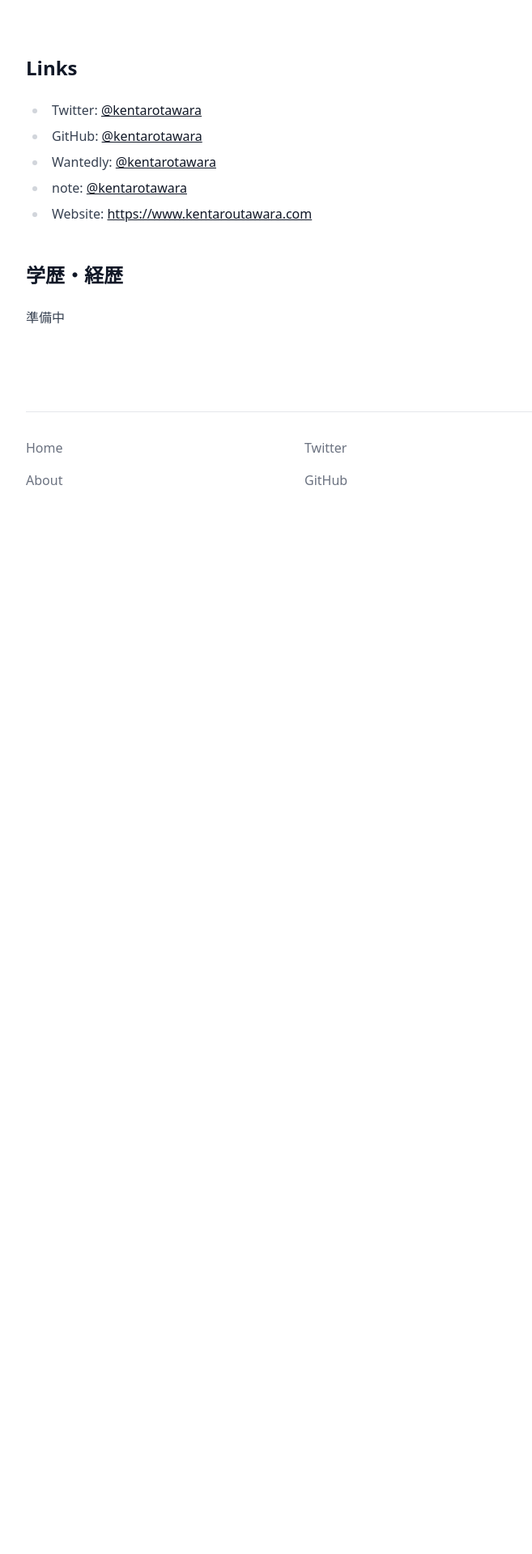
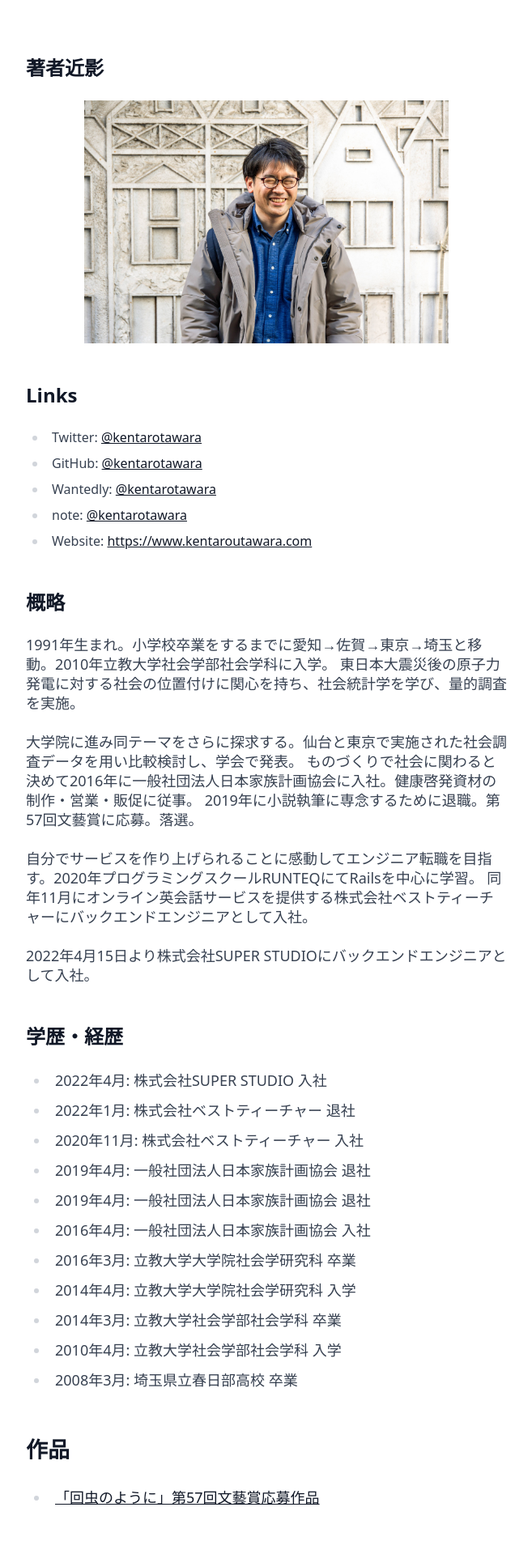
Before and after one commit to KentarouTawara/tech-blog-besed-Next.js, a Next.js app: page /about in a window 1280 px wide. Shown: the part 180-2099 px from the top of the page at 81% size, without its empty margins (272-929 px from the left). Before the commit the page ends 881 px from the top, so only its background shows below. Built offline with nearby package versions, Linux system fonts and the light colour scheme.

Commit message:
fix about

```diff
--- a/pages/about.tsx
+++ b/pages/about.tsx
@@ -21,6 +21,15 @@ export default function About() {
                 About Me
               </h1>
               <div className="mb-8 prose dark:prose-dark leading-6">
+                <h2>著者近影</h2>
+                  <div className='flex justify-center'>
+                    <Image
+                      src="/profile.jpg"
+                      alt="Picture of the author"
+                      width={450}
+                      height={300}
+                    />
+                  </div>
                 <h2>Links</h2>
                 <ul>
                   <li>
@@ -42,8 +51,82 @@ export default function About() {
                     </Link>
                   </li>
                 </ul>
+
+                <h2>概略</h2>
+                <p className='mb-8 prose text-lg dark:prose-dark leading-6'>
+                  1991年生まれ。小学校卒業をするまでに愛知→佐賀→東京→埼玉と移動。2010年立教大学社会学部社会学科に入学。
+                  東日本大震災後の原子力発電に対する社会の位置付けに関心を持ち、社会統計学を学び、量的調査を実施。
+                  <br/>
+                  <br/>
+                  大学院に進み同テーマをさらに探求する。仙台と東京で実施された社会調査データを用い比較検討し、学会で発表。
+                  ものづくりで社会に関わると決めて2016年に一般社団法人日本家族計画協会に入社。健康啓発資材の制作・営業・販促に従事。
+                  2019年に小説執筆に専念するために退職。第57回文藝賞に応募。落選。
+                  <br/>
+                  <br/>
+                  自分でサービスを作り上げられることに感動してエンジニア転職を目指す。2020年プログラミングスクールRUNTEQにてRailsを中心に学習。
+                  同年11月にオンライン英会話サービスを提供する株式会社ベストティーチャーにバックエンドエンジニアとして入社。
+                  <br/>
+                  <br/>
+                  2022年4月15日より株式会社SUPER STUDIOにバックエンドエンジニアとして入社。
+                </p>
                 <h2>学歴・経歴</h2>
-                <p>準備中</p>
+                <div className="mb-8 prose dark:prose-dark text-lg">
+                  <ul>
+                    <li>
+                      2022年4月: 株式会社SUPER STUDIO 入社
+                    </li>
+                    <li>
+                      2022年1月: 株式会社ベストティーチャー 退社
+                    </li>
+                    <li>
+                      2020年11月: 株式会社ベストティーチャー 入社
+                    </li>
+                    <li>
+                      2019年4月: 一般社団法人日本家族計画協会 退社
+                    </li>
+                    <li>
+                      2019年4月: 一般社団法人日本家族計画協会 退社
+                    </li>
+                    <li>
+                      2016年4月: 一般社団法人日本家族計画協会 入社
+                    </li>
+                    <li>
+                      2016年3月: 立教大学大学院社会学研究科 卒業
+                    </li>
+                    <li>
+                      2014年4月: 立教大学大学院社会学研究科 入学
+                    </li>
+                    <li>
+                      2014年3月: 立教大学社会学部社会学科 卒業
+                    </li>
+                    <li>
+                      2010年4月: 立教大学社会学部社会学科 入学
+                    </li>
+                    <li>
+                      2008年3月: 埼玉県立春日部高校 卒業
+                    </li>
+                  </ul>
+
+                <h2>作品</h2>
+                  <ul>
+                    <li>
+                    <Link href="https://note.com/kentarotawara/n/n92719a929d1f">
+                      <a>「回虫のように」第57回文藝賞応募作品</a>
+                    </Link>
+
+                    </li>
+                  </ul>
+
+                <h2>資格</h2>
+                  <ul>
+                    <li>
+                      RubySilver
+                    </li>
+                    <li>
+                      情報セキュリティマネジメント
+                    </li>
+                  </ul>
+                </div>
               </div>
             </div>
           </div>
```
